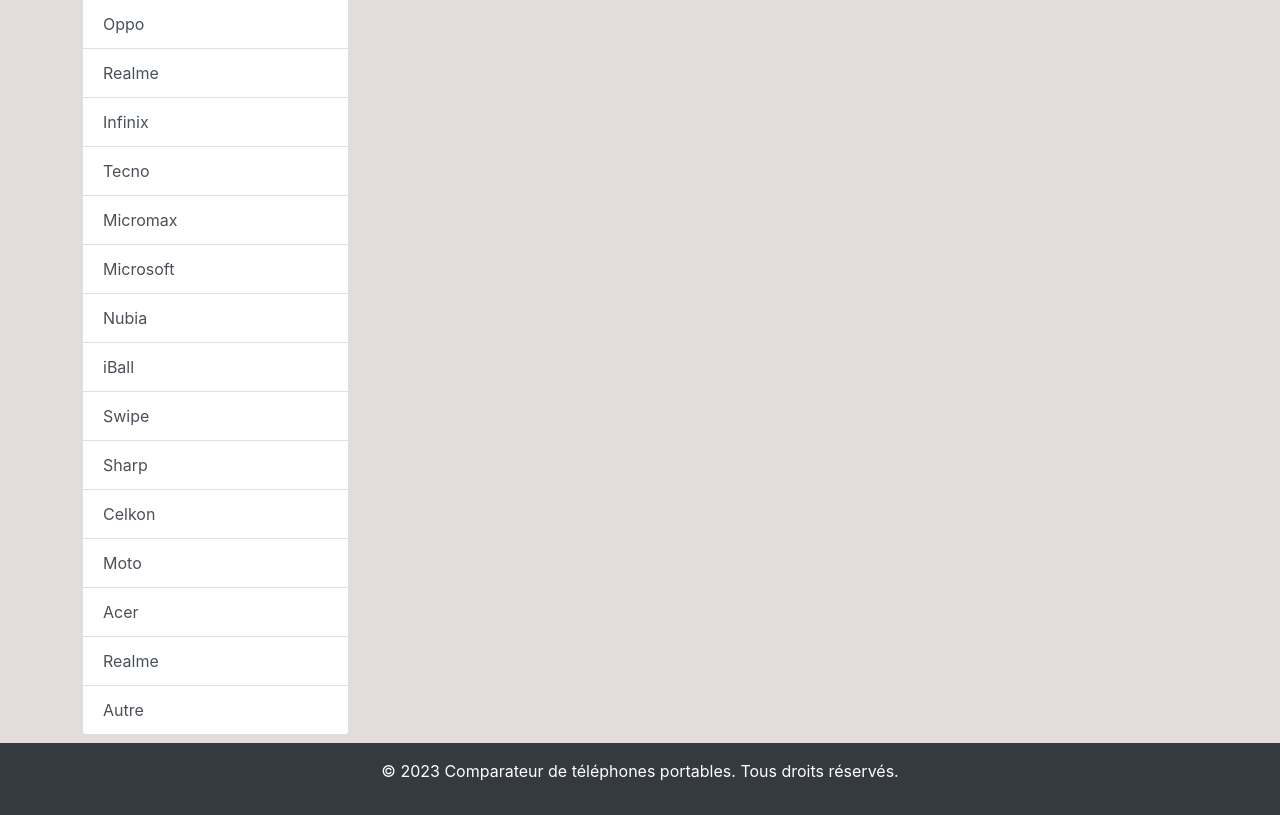
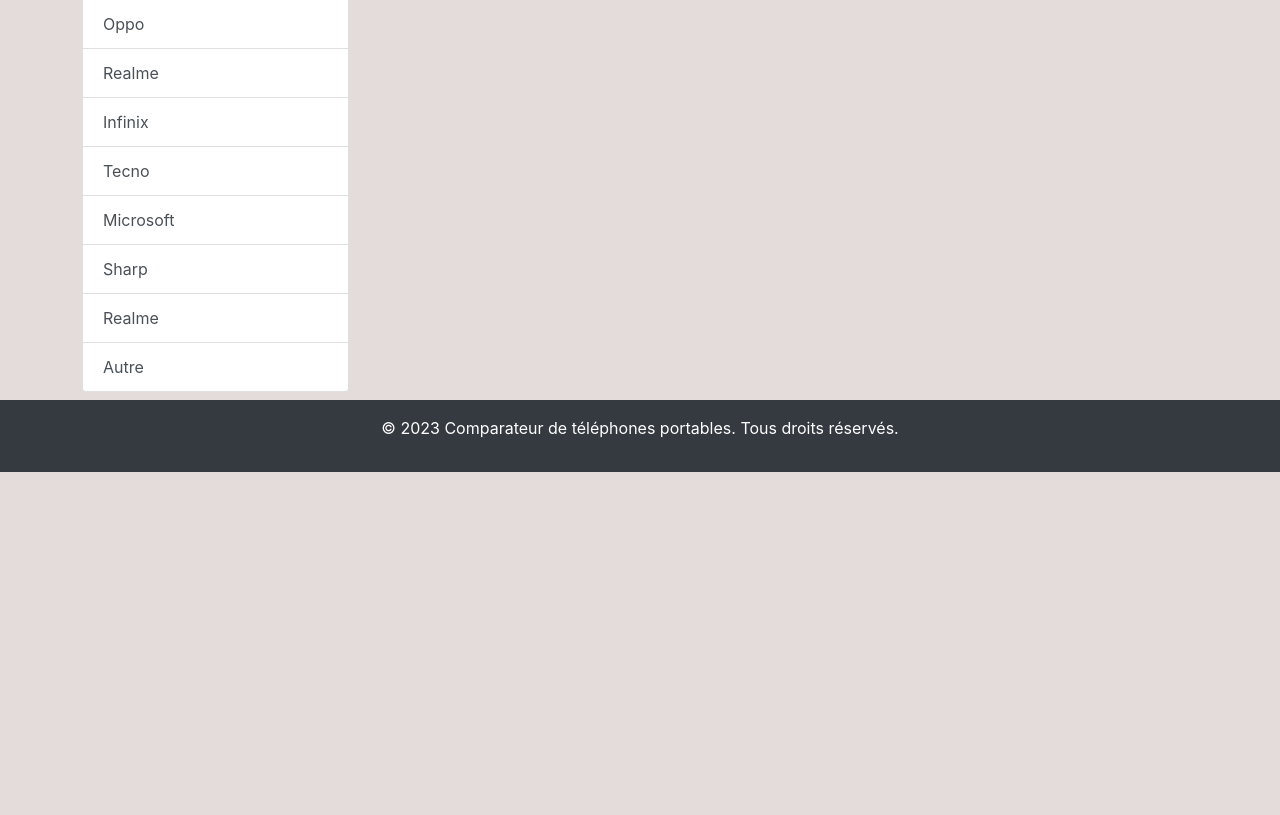
Before and after one commit to abou-dev/Site_Scrapping, a Django app: page /marque/ in a window 1280 px wide. Shown: the part 489-1304 px from the top of the page. After the commit the page ends 961 px from the top, so only its background shows below. Run offline with Django 4.2, Linux system fonts and the light colour scheme; data that the repository does not hold is empty; some libraries are stand-ins or nearby versions.

Commit message:
efface les marque

```diff
--- a/Site_Scrapping/Site_Scrapping/templates/pages/jewellery.html
+++ b/Site_Scrapping/Site_Scrapping/templates/pages/jewellery.html
@@ -53,7 +53,7 @@
     <div class="collapse navbar-collapse" id="navbarNav">
       <ul class="navbar-nav ml-auto">
         <li class="nav-item active">
-          <a class="nav-link" href="#">Accueil</a>
+          <a class="nav-link" href="{%  url 'index' %}">Accueil</a>
         </li>
         <li class="nav-item">
           <a class="nav-link" href="{% url 'marque' %}">Marques</a>
--- a/Site_Scrapping/Site_Scrapping/views.py
+++ b/Site_Scrapping/Site_Scrapping/views.py
@@ -6,10 +6,8 @@
 from SiteScrappingApp.models import Resultat
 
 BRANDS = ['Samsung', 'Apple', 'Huawei', 'Xiaomi', 'LG',
-        'Nokia', 'Lenovo', 'Oppo',
-        'Realme', 'Infinix', 'Tecno', 'Micromax',
-        'Microsoft', 'Nubia', 'iBall', 'Swipe',
-        'Sharp', 'Celkon', 'Moto', 'Acer', 'Realme', 'Autre']
+        'Nokia', 'Lenovo', 'Oppo','Realme', 'Infinix',
+        'Tecno','Microsoft','Sharp', 'Realme', 'Autre']
 
 def similar(a, b):
     if not a or not b:  # Vérifier si les chaînes de caractères sont vides (None)
```
